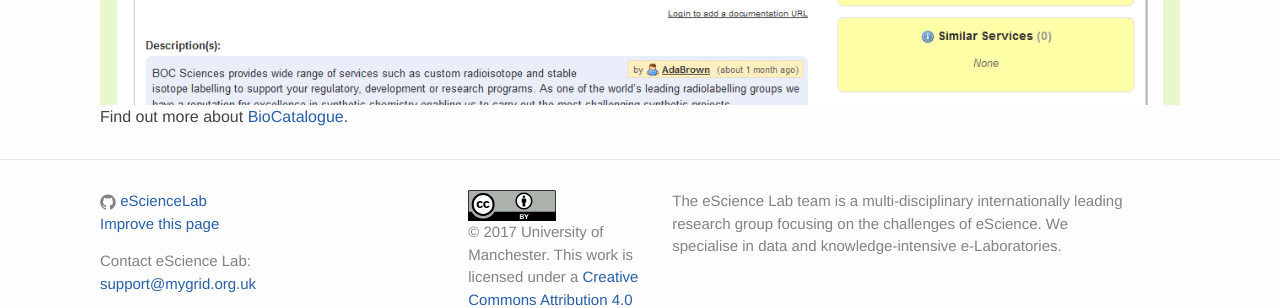
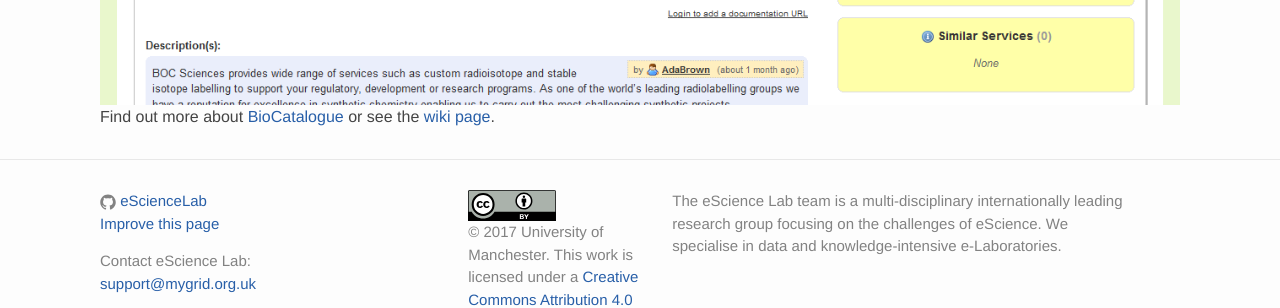
Before and after one commit to eScienceLab/eScienceLab.github.io, a Jekyll site: the page built from _products/biocatalogue.md, in a window 1280 px wide. Shown: the part 1081-1389 px from the top of the page. Built offline with Jekyll 4.4.1, drawn with Linux system fonts in a browser that asks for light colours; comment, search, counter and statistics services are not loaded.

Commit message:
show wiki links

```diff
--- a/_layouts/product.html
+++ b/_layouts/product.html
@@ -38,7 +38,10 @@
     </div>
 
     <div>
-        Find out more about <a href="{{ page.website }}" target="_blank">{{ page.title }}</a>.
+        Find out more about <a href="{{ page.website }}" target="_blank">{{ page.title }}</a>{% if page.wiki %}
+          or see the <a href="{{ page.wiki }}" target="_blank">wiki page</a>.
+    {% else %}.
+    {% endif %}
     </div>
 
 </article>
```
